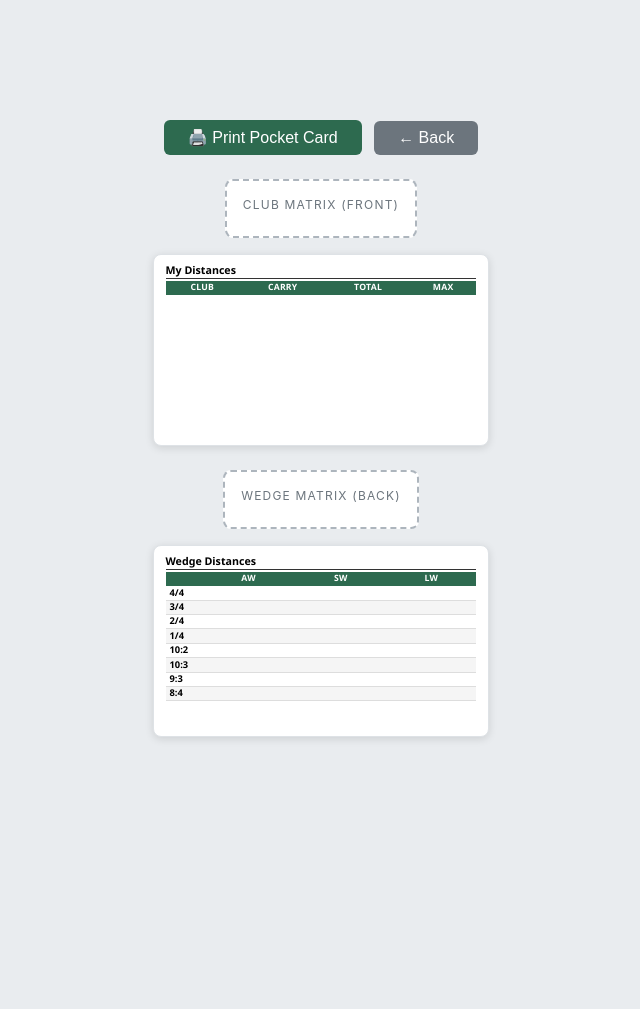
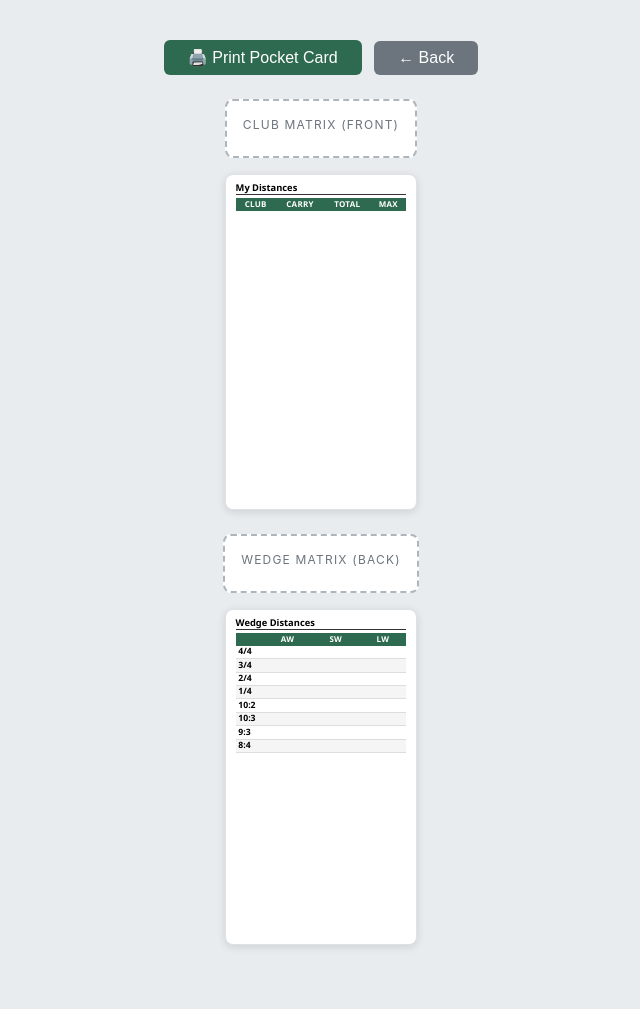
Before and after one commit to esabine/wedgematrix, a Flask app: page /print/pocket-card in a window 1280 px wide. Shown: the whole page, without its empty margins (319-959 px from the left). Before the commit the page ends 740 px from the top, so only its background shows below. Run offline with Flask 3, Linux system fonts and the light colour scheme.

Commit message:
fix: pocket card uses portrait orientation for both matrices
Co-authored-by: Copilot <223556219+Copilot@users.noreply.github.com>

```diff
--- a/static/css/print.css
+++ b/static/css/print.css
@@ -22,14 +22,14 @@
 
 /* ---------- Pocket Card Base ---------- */
 .pocket-card {
-    width: 3.5in;
-    height: 2in;
-    padding: 0.1in 0.12in;
+    width: 2in;
+    height: 3.5in;
+    padding: 0.08in 0.1in;
     box-sizing: border-box;
     overflow: hidden;
     font-family: "Segoe UI", Arial, Helvetica, sans-serif;
-    font-size: 7pt;
-    line-height: 1.15;
+    font-size: 6.5pt;
+    line-height: 1.12;
     color: #000;
     background: #fff;
 }
@@ -45,7 +45,7 @@
 
 .player-name {
     font-weight: 700;
-    font-size: 8pt;
+    font-size: 7pt;
 }
 
 .card-date {
@@ -57,7 +57,7 @@
 .pocket-table {
     width: 100%;
     border-collapse: collapse;
-    font-size: 7pt;
+    font-size: 6.5pt;
 }
 
 .pocket-table th {
@@ -65,15 +65,15 @@
     color: #fff;
     font-weight: 700;
     text-align: center;
-    padding: 1.5pt 3pt;
-    font-size: 6.5pt;
+    padding: 1.5pt 2pt;
+    font-size: 6pt;
     text-transform: uppercase;
     letter-spacing: 0.03em;
 }
 
 .pocket-table td {
     text-align: center;
-    padding: 1pt 3pt;
+    padding: 1pt 2pt;
     border-bottom: 0.25pt solid #ddd;
     font-variant-numeric: tabular-nums;
 }
@@ -81,7 +81,7 @@
 .pocket-table .club-col {
     text-align: left;
     font-weight: 700;
-    width: 28px;
+    width: 22px;
 }
 
 .pocket-table tbody tr:nth-child(even) {
@@ -96,7 +96,7 @@
 /* ---------- Print Page Setup ---------- */
 @media print {
     @page {
-        size: 3.5in 2in;
+        size: 2in 3.5in;
         margin: 0;
     }
 
@@ -108,7 +108,7 @@
     html, body {
         margin: 0;
         padding: 0;
-        width: 3.5in;
+        width: 2in;
         background: #fff;
     }
 
```
Also changed, not shown: templates/analytics.html (+11 -6 lines).
